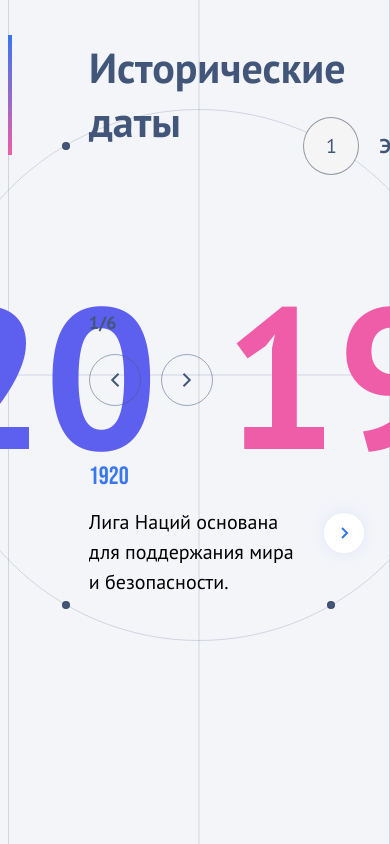
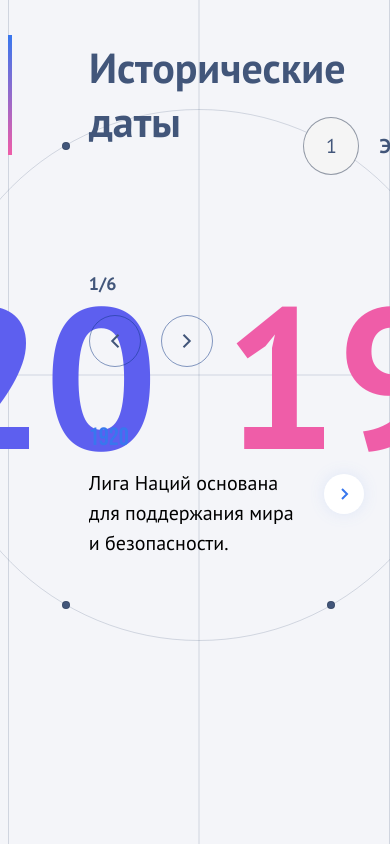
Before and after one commit to DomnitskiyOleg/only-dates, a React (Create React App) app: page / in a window 390 px wide. Built offline with nearby package versions, Linux system fonts and the light colour scheme; a web font is replaced by a local one.

Commit message:
Update React and SCSS files for styles and imports

```diff
--- a/src/components/Container/container.module.scss
+++ b/src/components/Container/container.module.scss
@@ -37,5 +37,6 @@
     display: flex;
     flex: 1;
     flex-direction: column;
+    padding-bottom: 5px;
   }
 }
--- a/src/components/PeriodSwitcher/switcher.module.scss
+++ b/src/components/PeriodSwitcher/switcher.module.scss
@@ -1,24 +1,32 @@
 .container {
   position: relative;
   display: flex;
+  pointer-events: none;
   flex-direction: column;
-  max-width: 122px;
   margin-top: 36.11vh;
   padding-left: 80px;
   margin-bottom: 56px;
   align-items: start;
   gap: 20px;
 
+  @media (max-height: 1000px) {
+    margin-top: 15dvw;
+  }
+
+  @media (max-width: 1600px) {
+    margin-top: 17dvw;
+  }
+
+  @media (max-width: 1400px) {
+    margin-top: 20dvw;
+  }
+
   @media (max-width: 1200px) {
-    margin-top: 30dvw;
+    margin-top: 25dvw;
   }
 
   @media (max-width: 1060px) {
-    margin-top: 35dvw;
-  }
-
-  @media (max-width: 992px) {
-    margin-top: 40dvw;
+    margin-top: 30dvw;
   }
 
   .counter {
@@ -33,6 +41,7 @@
     flex-direction: row;
     align-items: center;
     gap: 20px;
+    pointer-events: all;
 
     .button {
       display: flex;
@@ -41,8 +50,12 @@
       width: 50px;
       height: 50px;
       border-radius: 50%;
-      border: 1px solid #42567a80;
+      border: 1px solid #0e378380;
       cursor: pointer;
+
+      &:hover {
+        background-color: #ffff;
+      }
     }
   }
 }
--- a/src/components/Swiper/index.tsx
+++ b/src/components/Swiper/index.tsx
@@ -4,7 +4,6 @@
 import 'swiper/css'
 import 'swiper/swiper-bundle.css'
 import 'swiper/css/pagination'
-
 
 import { Navigation, Pagination } from 'swiper/modules'
 import { SwiperSlide, Swiper } from 'swiper/react'
@@ -31,7 +30,7 @@
         gsap.to(elementRef.current, {
           opacity: 1,
           delay: 0.4,
-          duration: 1,
+          duration: 0.6,
           ease: 'none',
         })
       },
```
Also changed, not shown: src/components/Circle/index.tsx (+8 -1 lines).
